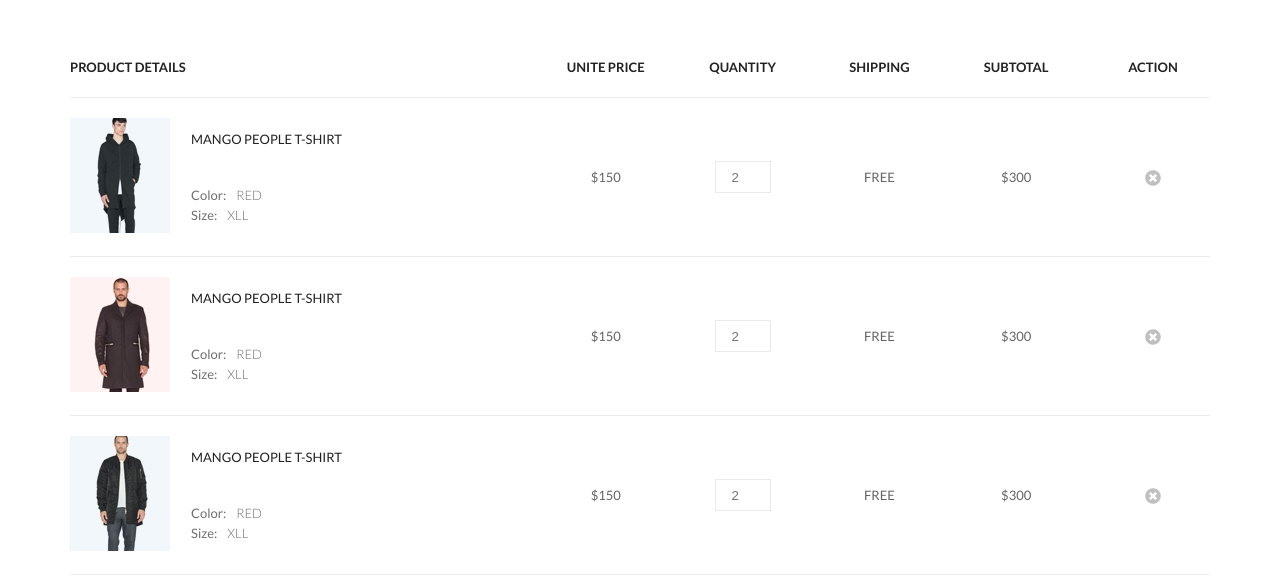
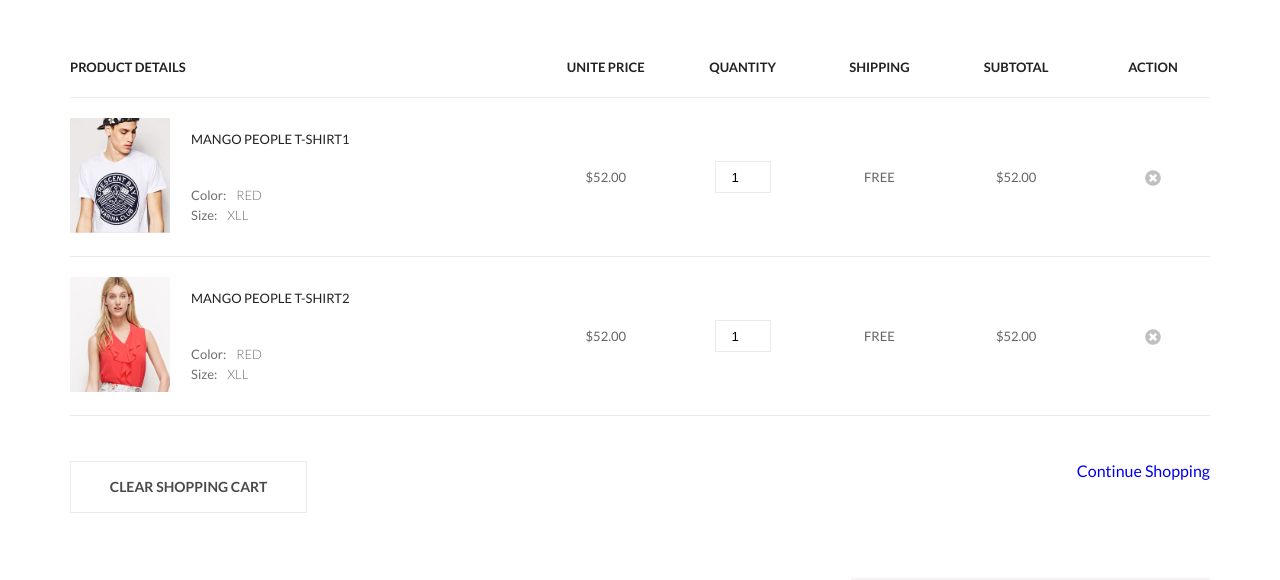
Before and after one commit to bmoskalev/IShop, a website: page shopping-cart.html in a window 1280 px wide. Shown: the part 313-893 px from the top of the page. Drawn offline with nearby package versions, Linux system fonts and the light colour scheme.

Commit message:
Add changes to project structure and begin add getting product items from json file

```diff
--- a/Cart.js
+++ b/Cart.js
@@ -48,8 +48,8 @@
             this.amount += item.price * item.quantity;
         }
         $(".cartTotalPrice").text(`$${this.amount.toFixed(2)}`);
-        $('.grandTotalSum').text(`$${this.amount.toFixed(2)}`);
-        $('.subTotal').text(`SUB TOTAL $${this.amount.toFixed(2)}`);
+        $('.span-st').text(`$${this.amount.toFixed(2)}`);
+        $('.span-gt').text(`$${this.amount.toFixed(2)}`);
 
     }
 
@@ -89,7 +89,7 @@
         $itemInfo.append($textWrapper);
         $cartItem.append($itemInfo);
         $cartItem.append(`<div class="sh-other-columns"><p class="cart-item-text">$${item.price.toFixed(2)}</p></div>`);
-        $cartItem.append(`<div class="sh-other-columns"><input class="sh-input-box" data-id="${item.id_product}" type="number" value="${item.quantity}"></div>`);
+        $cartItem.append(`<div class="sh-other-columns"><input class="sh-input-box" data-id="${item.id_product}" type="number" value="${item.quantity}" min="1"></div>`);
         $cartItem.append(`<div class="sh-other-columns"><p class="cart-item-text">free</p></div>`);
         let costItems = item.price * item.quantity;
         $cartItem.append(`<div class="sh-other-columns"><p class="cart-item-text">$${costItems.toFixed(2)}</p></div>`);
@@ -110,7 +110,7 @@
             this._remove(item.id_product)
         });
         this._renderSum();
-        $(`tr[data-id="${item.id_product}"]`).on('input', '.bigCartQuantity', () => {
+        $(`div[data-id="${item.id_product}"]`).on('input', '.sh-input-box', () => {
             this._setItemQuantity(item.id_product);
             localStorage.setItem('cartItems', JSON.stringify(this.cartItems));
         })
@@ -119,7 +119,7 @@
 
     _setItemQuantity(productId) {
         let find = this.cartItems.find(product => product.id_product === productId);
-        let value = +$(this.containerPageCart).find(`.bigCartQuantity[data-id="${productId}"]`).val();
+        let value = +$(this.containerPageCart).find(`.sh-input-box[data-id="${productId}"]`).val();
         if (value > 0 && Number.isInteger(value)) {
             find.quantity = value;
             this._updateCart(find);
@@ -179,7 +179,7 @@
                 this._updateCart(find);
             } else {
                 $(this.containerIconCart).find(`div[data-id="${productId}"]`).remove();
-                $(this.containerPageCart).find(`tr[data-id="${productId}"]`).remove();
+                $(this.containerPageCart).find(`div[data-id="${productId}"]`).remove();
                 let idx = this.cartItems.indexOf(find);
                 this.cartItems.splice(idx, 1);
                 this._updateCart(find);
@@ -214,9 +214,8 @@
     _updateCart(item) {
         let $container = $(`div[data-id="${item.id_product}"]`);
         $container.find('.shopping-cart-quick-text-price').text(`${item.quantity} x $${item.price.toFixed(2)}`);
-        let $container2 = $(`tr[data-id="${item.id_product}"]`);
-        $container2.find('.bigCartQuantity').val(`${item.quantity}`);
+        $container.find('.sh-input-box').val(`${item.quantity}`);
         let totalPrice = item.quantity * item.price;
-        $container2.find('.itemTotal').text(`$${totalPrice.toFixed(2)}`);
+        $container.find('.itemTotal').text(`$${totalPrice.toFixed(2)}`);
     }
 }
--- a/shopping-cart.html
+++ b/shopping-cart.html
@@ -468,76 +468,76 @@
             </div>
         </div>
         <div class="cartItems">
-            <div class="cart-item">
-                <div class="sh-proddet-column">
-                    <div class="sh-proddet-foto"><img class="" src="img/items/shopcart-foto1.jpg" alt="foto1"></div>
-                    <div class="sh-proddet-desc">
-                        <p class="sh-proddet-desc-name">Mango People T-shirt</p>
-                        <p class="sh-proddet-desc-cs">Color:<span class="sh-proddet-desc-cs-value">Red</span></p>
-                        <p class="sh-proddet-desc-cs">Size:<span class="sh-proddet-desc-cs-value">xll</span></p>
-                    </div>
-                </div>
-                <div class="sh-other-columns">
-                    <p class="cart-item-text">$150</p>
-                </div>
-                <div class="sh-other-columns">
-                    <input class="sh-input-box" type="number" placeholder="2"></div>
-                <div class="sh-other-columns">
-                    <p class="cart-item-text">free</p>
-                </div>
-                <div class="sh-other-columns">
-                    <p class="cart-item-text">$300</p>
-                </div>
-                <div class="sh-other-columns"><a class="cart-item-link" href="#"><i class="fas fa-times-circle"></i></a>
-                </div>
-            </div>
-            <div class="cart-item">
-                <div class="sh-proddet-column">
-                    <div class="sh-proddet-foto"><img src="img/items/shopcart-foto2.jpg" alt="foto2"></div>
-                    <div class="sh-proddet-desc">
-                        <p class="sh-proddet-desc-name">Mango People T-shirt</p>
-                        <p class="sh-proddet-desc-cs">Color:<span class="sh-proddet-desc-cs-value">Red</span></p>
-                        <p class="sh-proddet-desc-cs">Size:<span class="sh-proddet-desc-cs-value">xll</span></p>
-                    </div>
-                </div>
-                <div class="sh-other-columns">
-                    <p class="cart-item-text">$150</p>
-                </div>
-                <div class="sh-other-columns">
-                    <input class="sh-input-box" type="number" placeholder="2"></div>
-                <div class="sh-other-columns">
-                    <p class="cart-item-text">free</p>
-                </div>
-                <div class="sh-other-columns">
-                    <p class="cart-item-text">$300</p>
-                </div>
-                <div class="sh-other-columns"><a class="cart-item-link" href="#"><i class="fas fa-times-circle"></i></a>
-                </div>
-            </div>
-            <div class="cart-item">
-                <div class="sh-proddet-column">
-                    <div class="sh-proddet-foto"><img src="img/items/shopcart-foto3.jpg" alt="foto3"></div>
-                    <div class="sh-proddet-desc">
-                        <p class="sh-proddet-desc-name">Mango People T-shirt</p>
-                        <p class="sh-proddet-desc-cs">Color:<span class="sh-proddet-desc-cs-value">Red</span></p>
-                        <p class="sh-proddet-desc-cs">Size:<span class="sh-proddet-desc-cs-value">xll</span></p>
-                    </div>
-                </div>
-                <div class="sh-other-columns">
-                    <p class="cart-item-text">$150</p>
-                </div>
-                <div class="sh-other-columns">
-                    <input class="sh-input-box" type="number" placeholder="2"></div>
-                <div class="sh-other-columns">
-                    <p class="cart-item-text">free</p>
-                </div>
-                <div class="sh-other-columns">
-                    <p class="cart-item-text">$300</p>
-                </div>
-                <div class="sh-other-columns">
-                    <a class="cart-item-link" href="#"><i class="fas fa-times-circle"></i></a>
-                </div>
-            </div>
+            <!--<div class="cart-item">-->
+                <!--<div class="sh-proddet-column">-->
+                    <!--<div class="sh-proddet-foto"><img class="" src="img/items/shopcart-foto1.jpg" alt="foto1"></div>-->
+                    <!--<div class="sh-proddet-desc">-->
+                        <!--<p class="sh-proddet-desc-name">Mango People T-shirt</p>-->
+                        <!--<p class="sh-proddet-desc-cs">Color:<span class="sh-proddet-desc-cs-value">Red</span></p>-->
+                        <!--<p class="sh-proddet-desc-cs">Size:<span class="sh-proddet-desc-cs-value">xll</span></p>-->
+                    <!--</div>-->
+                <!--</div>-->
+                <!--<div class="sh-other-columns">-->
+                    <!--<p class="cart-item-text">$150</p>-->
+                <!--</div>-->
+                <!--<div class="sh-other-columns">-->
+                    <!--<input class="sh-input-box" type="number" placeholder="2"></div>-->
+                <!--<div class="sh-other-columns">-->
+                    <!--<p class="cart-item-text">free</p>-->
+                <!--</div>-->
+                <!--<div class="sh-other-columns">-->
+                    <!--<p class="cart-item-text">$300</p>-->
+                <!--</div>-->
+                <!--<div class="sh-other-columns"><a class="cart-item-link" href="#"><i class="fas fa-times-circle"></i></a>-->
+                <!--</div>-->
+            <!--</div>-->
+            <!--<div class="cart-item">-->
+                <!--<div class="sh-proddet-column">-->
+                    <!--<div class="sh-proddet-foto"><img src="img/items/shopcart-foto2.jpg" alt="foto2"></div>-->
+                    <!--<div class="sh-proddet-desc">-->
+                        <!--<p class="sh-proddet-desc-name">Mango People T-shirt</p>-->
+                        <!--<p class="sh-proddet-desc-cs">Color:<span class="sh-proddet-desc-cs-value">Red</span></p>-->
+                        <!--<p class="sh-proddet-desc-cs">Size:<span class="sh-proddet-desc-cs-value">xll</span></p>-->
+                    <!--</div>-->
+                <!--</div>-->
+                <!--<div class="sh-other-columns">-->
+                    <!--<p class="cart-item-text">$150</p>-->
+                <!--</div>-->
+                <!--<div class="sh-other-columns">-->
+                    <!--<input class="sh-input-box" type="number" placeholder="2"></div>-->
+                <!--<div class="sh-other-columns">-->
+                    <!--<p class="cart-item-text">free</p>-->
+                <!--</div>-->
+                <!--<div class="sh-other-columns">-->
+                    <!--<p class="cart-item-text">$300</p>-->
+                <!--</div>-->
+                <!--<div class="sh-other-columns"><a class="cart-item-link" href="#"><i class="fas fa-times-circle"></i></a>-->
+                <!--</div>-->
+            <!--</div>-->
+            <!--<div class="cart-item">-->
+                <!--<div class="sh-proddet-column">-->
+                    <!--<div class="sh-proddet-foto"><img src="img/items/shopcart-foto3.jpg" alt="foto3"></div>-->
+                    <!--<div class="sh-proddet-desc">-->
+                        <!--<p class="sh-proddet-desc-name">Mango People T-shirt</p>-->
+                        <!--<p class="sh-proddet-desc-cs">Color:<span class="sh-proddet-desc-cs-value">Red</span></p>-->
+                        <!--<p class="sh-proddet-desc-cs">Size:<span class="sh-proddet-desc-cs-value">xll</span></p>-->
+                    <!--</div>-->
+                <!--</div>-->
+                <!--<div class="sh-other-columns">-->
+                    <!--<p class="cart-item-text">$150</p>-->
+                <!--</div>-->
+                <!--<div class="sh-other-columns">-->
+                    <!--<input class="sh-input-box" type="number" placeholder="2"></div>-->
+                <!--<div class="sh-other-columns">-->
+                    <!--<p class="cart-item-text">free</p>-->
+                <!--</div>-->
+                <!--<div class="sh-other-columns">-->
+                    <!--<p class="cart-item-text">$300</p>-->
+                <!--</div>-->
+                <!--<div class="sh-other-columns">-->
+                    <!--<a class="cart-item-link" href="#"><i class="fas fa-times-circle"></i></a>-->
+                <!--</div>-->
+            <!--</div>-->
         </div>
         <div class="buttonbox"><a class="button-clearCart" href="#">Clear shopping cart</a> <a class="button-cart"
                                                                                                href="#">Continue
--- a/style.css
+++ b/style.css
@@ -1867,3 +1867,6 @@
 .shop-cart-abort a:hover {
     color: #f16d7f;
 }
+.feedback-author {
+
+}
```
Also changed, not shown: index.html (+1 -1 lines), products.html (+1 -1 lines), singlepage.html (+1 -1 lines).
